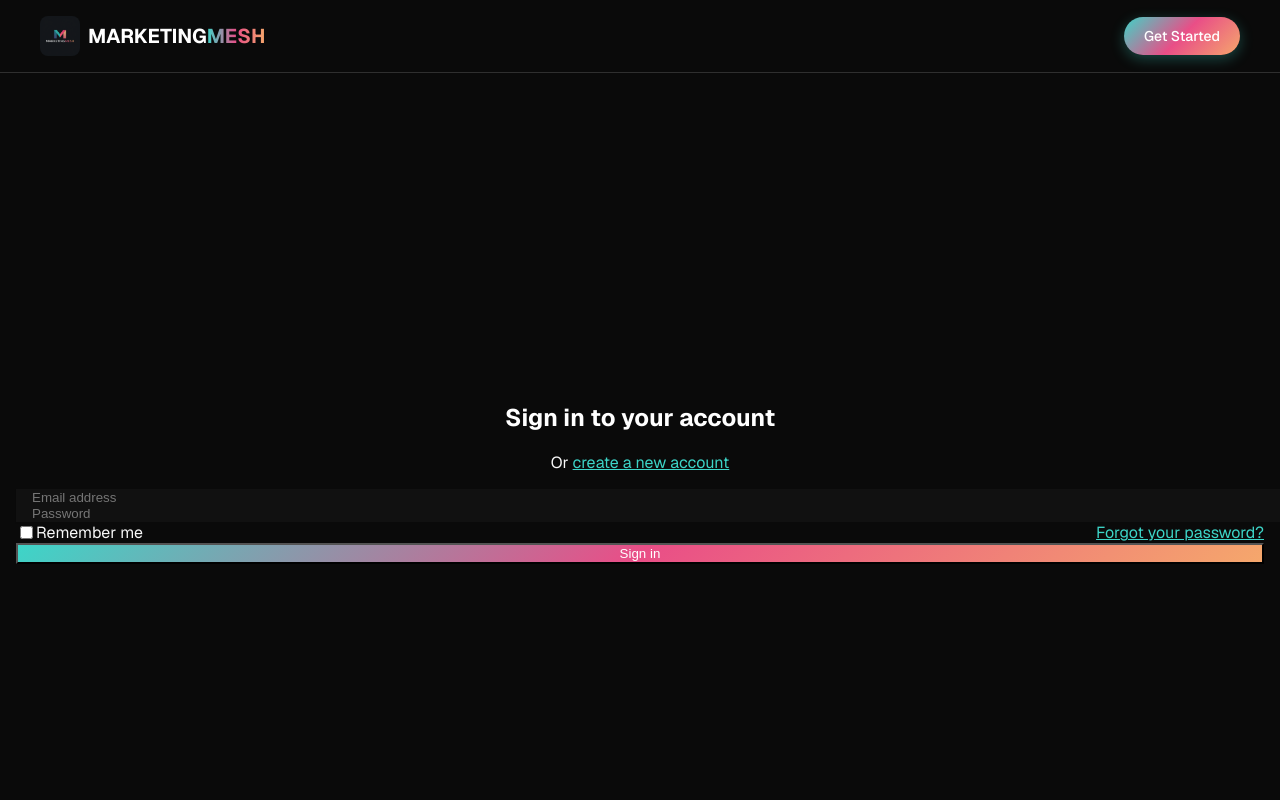
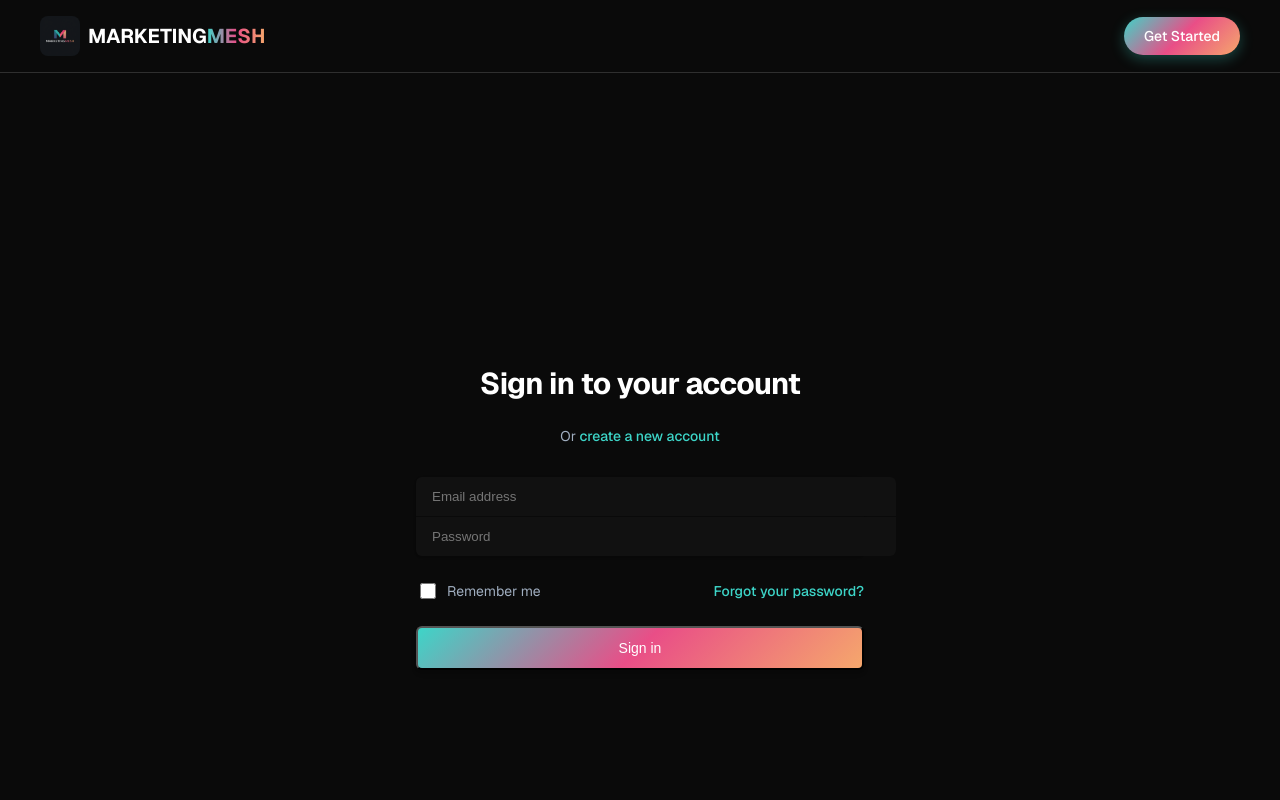
Before and after one commit to Universal-Basic-Compute/marketingmesh, a Next.js app: page /login in a window 1280 px wide. Shown: the top 800 px of the page. Built offline with nearby package versions, Linux system fonts and the light colour scheme; no server answers.

Commit message:
refactor: Replace Tailwind CSS classes with inline styles in login page

```diff
--- a/app/login/page.tsx
+++ b/app/login/page.tsx
@@ -59,36 +59,82 @@ export default function Login() {
   };
 
   return (
-    <div className="flex min-h-screen flex-col items-center justify-center py-12 px-4 sm:px-6 lg:px-8 bg-dark">
-      <div className="w-full max-w-md space-y-8">
+    <div style={{
+      display: 'flex',
+      minHeight: '100vh',
+      flexDirection: 'column',
+      alignItems: 'center',
+      justifyContent: 'center',
+      padding: '3rem 1rem',
+      backgroundColor: '#0a0a0a'
+    }}>
+      <div style={{
+        width: '100%',
+        maxWidth: '28rem',
+        marginBottom: '2rem'
+      }}>
         <div>
-          <h2 className="mt-6 text-center text-3xl font-bold tracking-tight text-white">
+          <h2 style={{
+            marginTop: '1.5rem',
+            textAlign: 'center',
+            fontSize: '1.875rem',
+            fontWeight: 'bold',
+            letterSpacing: '-0.025em',
+            color: 'white'
+          }}>
             Sign in to your account
           </h2>
-          <p className="mt-2 text-center text-sm text-muted-foreground">
+          <p style={{
+            marginTop: '0.5rem',
+            textAlign: 'center',
+            fontSize: '0.875rem',
+            color: '#a0aec0'
+          }}>
             Or{' '}
-            <Link href="/register" className="font-medium text-teal hover:text-teal/90">
+            <Link href="/register" style={{
+              fontWeight: '500',
+              color: '#3dd5c8',
+              textDecoration: 'none',
+              transition: 'color 0.2s'
+            }} onMouseOver={(e) => e.currentTarget.style.color = 'rgba(61, 213, 200, 0.9)'} onMouseOut={(e) => e.currentTarget.style.color = '#3dd5c8'}>
               create a new account
             </Link>
           </p>
         </div>
 
         {error && (
-          <div className="bg-red-500/10 border border-red-500 text-red-500 px-4 py-3 rounded relative" role="alert">
-            <span className="block sm:inline">{error}</span>
+          <div style={{
+            backgroundColor: 'rgba(239, 68, 68, 0.1)',
+            border: '1px solid rgb(239, 68, 68)',
+            color: 'rgb(239, 68, 68)',
+            padding: '0.75rem 1rem',
+            borderRadius: '0.375rem',
+            marginTop: '1rem'
+          }} role="alert">
+            <span>{error}</span>
           </div>
         )}
 
         {successMessage && (
-          <div className="bg-green-500/10 border border-green-500 text-green-500 px-4 py-3 rounded relative" role="alert">
-            <span className="block sm:inline">{successMessage}</span>
+          <div style={{
+            backgroundColor: 'rgba(34, 197, 94, 0.1)',
+            border: '1px solid rgb(34, 197, 94)',
+            color: 'rgb(34, 197, 94)',
+            padding: '0.75rem 1rem',
+            borderRadius: '0.375rem',
+            marginTop: '1rem'
+          }} role="alert">
+            <span>{successMessage}</span>
           </div>
         )}
 
-        <form className="mt-8 space-y-6" onSubmit={handleSubmit}>
-          <div className="-space-y-px rounded-md shadow-sm">
+        <form style={{ marginTop: '2rem' }} onSubmit={handleSubmit}>
+          <div style={{
+            borderRadius: '0.375rem',
+            boxShadow: '0 1px 3px 0 rgba(0, 0, 0, 0.1), 0 1px 2px 0 rgba(0, 0, 0, 0.06)'
+          }}>
             <div>
-              <label htmlFor="email-address" className="sr-only">
+              <label htmlFor="email-address" style={{ position: 'absolute', width: '1px', height: '1px', padding: '0', margin: '-1px', overflow: 'hidden', clip: 'rect(0, 0, 0, 0)', whiteSpace: 'nowrap', borderWidth: '0' }}>
                 Email address
               </label>
               <input
@@ -97,14 +143,25 @@ export default function Login() {
                 type="email"
                 autoComplete="email"
                 required
-                className="relative block w-full rounded-t-md border-0 py-3 px-4 bg-card text-white placeholder-gray-400 focus:z-10 focus:ring-2 focus:ring-teal focus:outline-none sm:text-sm"
+                style={{
+                  display: 'block',
+                  width: '100%',
+                  borderTopLeftRadius: '0.375rem',
+                  borderTopRightRadius: '0.375rem',
+                  border: '0',
+                  padding: '0.75rem 1rem',
+                  backgroundColor: '#111111',
+                  color: 'white',
+                  outline: 'none',
+                  marginBottom: '1px'
+                }}
                 placeholder="Email address"
                 value={email}
                 onChange={(e) => setEmail(e.target.value)}
               />
             </div>
             <div>
-              <label htmlFor="password" className="sr-only">
+              <label htmlFor="password" style={{ position: 'absolute', width: '1px', height: '1px', padding: '0', margin: '-1px', overflow: 'hidden', clip: 'rect(0, 0, 0, 0)', whiteSpace: 'nowrap', borderWidth: '0' }}>
                 Password
               </label>
               <input
@@ -113,7 +170,17 @@ export default function Login() {
                 type="password"
                 autoComplete="current-password"
                 required
-                className="relative block w-full rounded-b-md border-0 py-3 px-4 bg-card text-white placeholder-gray-400 focus:z-10 focus:ring-2 focus:ring-teal focus:outline-none sm:text-sm"
+                style={{
+                  display: 'block',
+                  width: '100%',
+                  borderBottomLeftRadius: '0.375rem',
+                  borderBottomRightRadius: '0.375rem',
+                  border: '0',
+                  padding: '0.75rem 1rem',
+                  backgroundColor: '#111111',
+                  color: 'white',
+                  outline: 'none'
+                }}
                 placeholder="Password"
                 value={password}
                 onChange={(e) => setPassword(e.target.value)}
@@ -121,37 +188,89 @@ export default function Login() {
             </div>
           </div>
 
-          <div className="flex items-center justify-between">
-            <div className="flex items-center">
+          <div style={{
+            display: 'flex',
+            alignItems: 'center',
+            justifyContent: 'space-between',
+            marginTop: '1.5rem'
+          }}>
+            <div style={{ display: 'flex', alignItems: 'center' }}>
               <input
                 id="remember-me"
                 name="remember-me"
                 type="checkbox"
-                className="h-4 w-4 rounded border-gray-300 text-teal focus:ring-teal"
+                style={{
+                  height: '1rem',
+                  width: '1rem',
+                  borderRadius: '0.25rem',
+                  accentColor: '#3dd5c8'
+                }}
               />
-              <label htmlFor="remember-me" className="ml-2 block text-sm text-muted-foreground">
+              <label htmlFor="remember-me" style={{
+                marginLeft: '0.5rem',
+                display: 'block',
+                fontSize: '0.875rem',
+                color: '#a0aec0'
+              }}>
                 Remember me
               </label>
             </div>
 
-            <div className="text-sm">
-              <a href="#" className="font-medium text-teal hover:text-teal/90">
+            <div style={{ fontSize: '0.875rem' }}>
+              <a href="#" style={{
+                fontWeight: '500',
+                color: '#3dd5c8',
+                textDecoration: 'none',
+                transition: 'color 0.2s'
+              }} onMouseOver={(e) => e.currentTarget.style.color = 'rgba(61, 213, 200, 0.9)'} onMouseOut={(e) => e.currentTarget.style.color = '#3dd5c8'}>
                 Forgot your password?
               </a>
             </div>
           </div>
 
-          <div>
+          <div style={{ marginTop: '1.5rem' }}>
             <button
               type="submit"
               disabled={loading}
-              className="group relative flex w-full justify-center rounded-md bg-primary-gradient py-3 px-4 text-sm font-medium text-white hover:opacity-90 focus:outline-none focus:ring-2 focus:ring-teal focus:ring-offset-2 disabled:opacity-70"
+              style={{
+                position: 'relative',
+                display: 'flex',
+                width: '100%',
+                justifyContent: 'center',
+                borderRadius: '0.375rem',
+                background: 'linear-gradient(135deg, #3dd5c8 0%, #e94e87 50%, #f5a76c 100%)',
+                padding: '0.75rem 1rem',
+                fontSize: '0.875rem',
+                fontWeight: '500',
+                color: 'white',
+                boxShadow: '0 4px 6px -1px rgba(0, 0, 0, 0.1), 0 2px 4px -1px rgba(0, 0, 0, 0.06)',
+                opacity: loading ? '0.7' : '1',
+                cursor: loading ? 'not-allowed' : 'pointer',
+                transition: 'all 0.2s'
+              }}
+              onMouseOver={(e) => {
+                if (!loading) {
+                  e.currentTarget.style.opacity = '0.9';
+                  e.currentTarget.style.transform = 'translateY(-2px)';
+                }
+              }}
+              onMouseOut={(e) => {
+                if (!loading) {
+                  e.currentTarget.style.opacity = '1';
+                  e.currentTarget.style.transform = 'translateY(0)';
+                }
+              }}
             >
               {loading ? (
                 <>
-                  <svg className="animate-spin -ml-1 mr-3 h-5 w-5 text-white" xmlns="http://www.w3.org/2000/svg" fill="none" viewBox="0 0 24 24">
-                    <circle className="opacity-25" cx="12" cy="12" r="10" stroke="currentColor" strokeWidth="4"></circle>
-                    <path className="opacity-75" fill="currentColor" d="M4 12a8 8 0 018-8V0C5.373 0 0 5.373 0 12h4zm2 5.291A7.962 7.962 0 014 12H0c0 3.042 1.135 5.824 3 7.938l3-2.647z"></path>
+                  <svg style={{
+                    animation: 'spin 1s linear infinite',
+                    marginRight: '0.5rem',
+                    height: '1.25rem',
+                    width: '1.25rem'
+                  }} xmlns="http://www.w3.org/2000/svg" fill="none" viewBox="0 0 24 24">
+                    <circle style={{ opacity: '0.25' }} cx="12" cy="12" r="10" stroke="currentColor" strokeWidth="4"></circle>
+                    <path style={{ opacity: '0.75' }} fill="currentColor" d="M4 12a8 8 0 018-8V0C5.373 0 0 5.373 0 12h4zm2 5.291A7.962 7.962 0 014 12H0c0 3.042 1.135 5.824 3 7.938l3-2.647z"></path>
                   </svg>
                   Signing in...
                 </>
@@ -160,6 +279,16 @@ export default function Login() {
           </div>
         </form>
       </div>
+      <style jsx>{`
+        @keyframes spin {
+          from {
+            transform: rotate(0deg);
+          }
+          to {
+            transform: rotate(360deg);
+          }
+        }
+      `}</style>
     </div>
   );
 }
```
